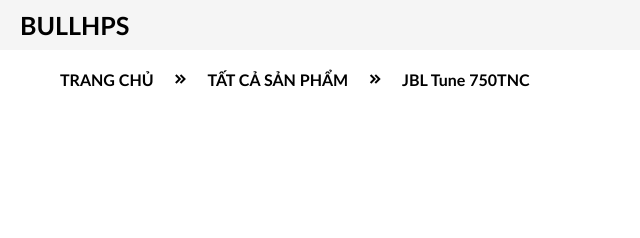
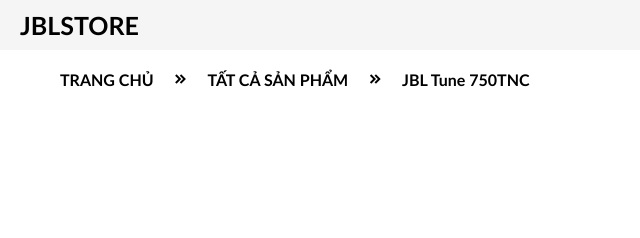
Before and after one commit to huypv2002/JBLStore, a plain HTML site: page product-detail.html in a window 1280 px wide. Shown: the top 238 px of the page, 0-640 px from the left. Drawn offline with nearby package versions, Linux system fonts and the light colour scheme.

Commit message:
Update product-detail.html

```diff
--- a/product-detail.html
+++ b/product-detail.html
@@ -19,7 +19,7 @@
     <header>
         <!-- mobile menu -->
         <div class="mobile-menu bg-second">
-            <a href="#" class="mb-logo">BULLHPS</a>
+            <a href="#" class="mb-logo">JBLSTORE</a>
             <span class="mb-menu-toggle" id="mb-menu-toggle">
                 <i class='bx bx-menu'></i>
             </span>
```
